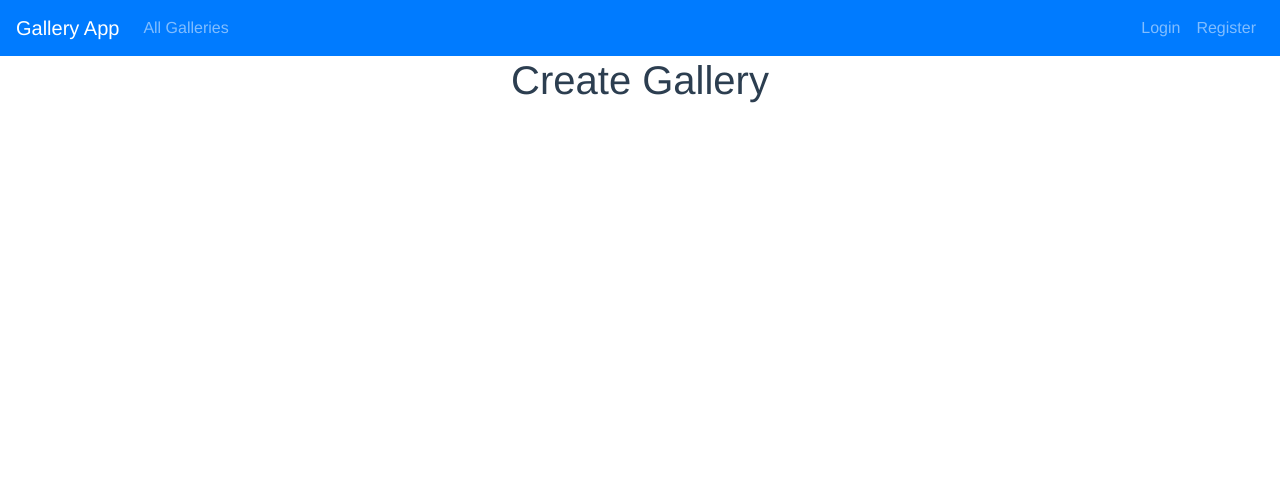
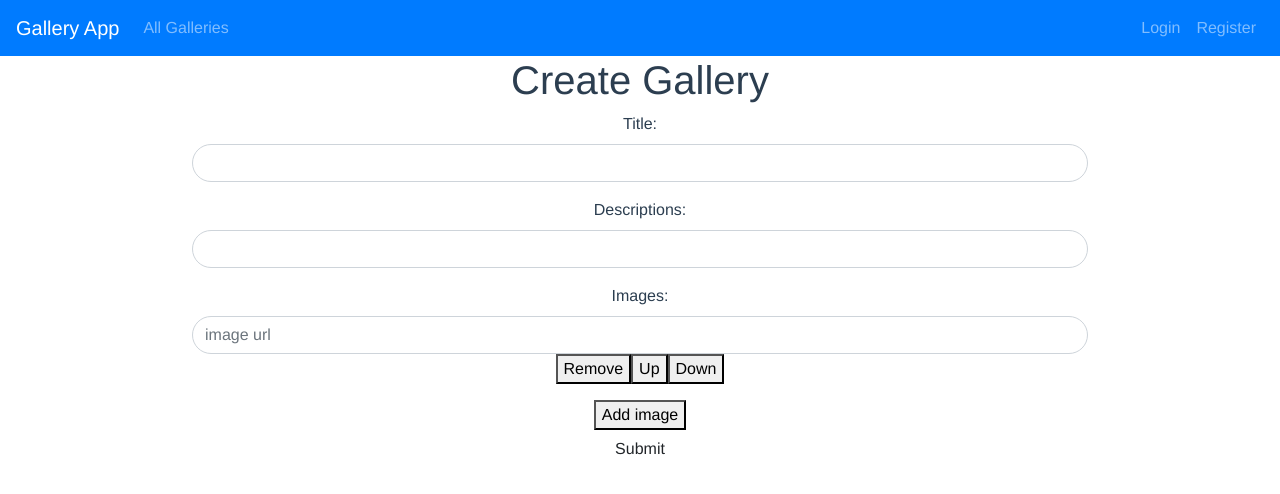
Before and after one commit to npacariz/gallery-app, a Vue app: page /create in a window 1280 px wide. Shown: the top 494 px of the page. Built offline with nearby package versions, Linux system fonts and the light colour scheme.

Commit message:
Added create gallery and comments

```diff
--- a/src/pages/CreateGallery.vue
+++ b/src/pages/CreateGallery.vue
@@ -1,10 +1,87 @@
 <template>
     <div>
         <h1>Create Gallery</h1>
+        <form @submit.prevent>
+            <div class="form-group">
+                <label for="title">Title:</label>
+                <input type="text" class="form-control" id="title" v-model="newGallery.title">
+                <p class="alert alert-danger" v-if="errors.title">{{errors.title[0]}}</p>
+            </div>
+            <div class="form-group">
+                <label for="descriptions">Descriptions:</label>
+                <input type="text" class="form-control" id="description"  v-model="newGallery.description">
+                <p class="alert alert-danger" v-if="errors.description">{{errors.description[0]}}</p>
+            </div>
+            <div>
+                <label for="descriptions">Images:</label>
+                <div class="form-group" v-for="(img, index) in range" :key="index">
+                    <input type="text" class="form-control" placeholder="image url" v-model="newGallery.images[index]">
+                    <p class="alert alert-danger" v-if="errors.images">{{errors.images[0]}}</p>
+                    <p class="alert alert-danger" v-if="errors[`images.${img-1}`]">Wrong format of image</p>
+                    <button @click="removeImage(index)">Remove</button>
+                    <button @click="moveUpOnePositon(index)">Up</button>
+                    <button @click="moveDownOnePositon(index)">Down</button>
+                </div>
+                <button @click="addImage">Add image</button>
+            </div>
+            <button type="submit" class="btn btn-default" @click="saveNewGallery">Submit</button>
+        </form>
     </div>
 </template>
 <script>
+import { galleryService } from "./../services/GalleryService.js";
+
 export default {
-  name: "CreateGallery"
+  name: "CreateGallery",
+    data() {
+        return{
+            newGallery: {
+                title: '',
+                description: '',
+                images: []
+            },
+            range: 1,
+            errors:[]
+        }
+    },
+    methods: {
+        addImage() {
+            this.range++;
+        },
+        removeImage(positon) {
+            this.newGallery.images.splice(positon,1)
+            this.range--;
+        },
+        moveUpOnePositon(positon){
+            if(positon !== 0) {
+                this.newGallery.images.splice(positon-1, 0,  this.newGallery.images.splice(positon, 1)[0] )
+            }
+            return
+        },
+        moveDownOnePositon(positon) {
+            if(positon !== this.range-1)
+              this.newGallery.images.splice(positon, 0,  this.newGallery.images.splice(positon+1, 1)[0] )
+        },
+
+        saveNewGallery() {
+            galleryService.addGallery(this.newGallery).then(() =>{
+               this.$router.push({ name: "all-galleries" });
+            }).catch((error)=>{
+                console.log( error.response.data.errors)
+                this.errors = error.response.data.errors
+            })
+        }
+    }
+
+
 };
 </script>
+<style scoped>
+form {
+  margin: 0 auto;
+  width: 70%;
+}
+form input {
+  border-radius: 20px;
+}
+</style>
--- a/src/pages/ViewGallery.vue
+++ b/src/pages/ViewGallery.vue
@@ -41,17 +41,30 @@
             </li>
           </ul>
         </div>
+        <!-- adding comment form -->
+        <div>
+            <form @submit.prevent="addComment">
+              <div class="form-group">
+                <label for="exampleInputEmail1">Add comment</label>
+                <textarea v-model="body" id="" cols="30" rows="10"></textarea>
+              </div>
+              <button type="submit" class="btn btn-primary">Submit</button>
+            </form>
+        </div>
     </div>
 </template>
 <script>
 import { galleryService } from "./../services/GalleryService.js";
+import { commentService } from "./../services/CommentService.js";
 export default {
   name: "MyGalleries",
   data() {
     return {
       slide: 0,
       sliding: null,
-      gallery: {}
+      gallery: {},
+      body: '',
+      errors: {},
     };
   },
   methods: {
@@ -60,6 +73,16 @@ export default {
     },
     onSlideEnd() {
       this.sliding = false;
+    },
+    addComment() {
+
+      commentService.addComment(this.gallery.id,this.body).then((response) =>{
+         this.gallery.comments.push(response.data[0])
+         this.body = ''
+      }).then((error) =>{
+        this.errors = error;
+      })
+
     }
   },
   beforeRouteEnter(to, from, next) {
--- /dev/null
+++ b/src/services/CommentService.js
@@ -0,0 +1,16 @@
+import axios from "axios";
+
+export default class CommentService {
+  constructor() {
+    axios.defaults.baseURL = "http://127.0.0.1:8000/api/";
+  }
+  /**
+   * Method for adding comments
+   */
+
+   addComment(gallery_id, body) {
+      return axios.post('comments', {gallery_id, body})
+   }
+}
+
+export const commentService = new CommentService();
--- a/src/services/GalleryService.js
+++ b/src/services/GalleryService.js
@@ -28,6 +28,13 @@ export default class GalleryService {
   getAuthorGalleries(id, page = 1, term = "") {
     return axios.get(`author-galleries?page=${page}&term=${term}&id=${id}`);
   }
+
+  /**
+   * Method for adding new gallery to database
+   */
+  addGallery(newGallery) {
+    return axios.post('galleries', newGallery)
+  }
 }
 
 export const galleryService = new GalleryService();
```
